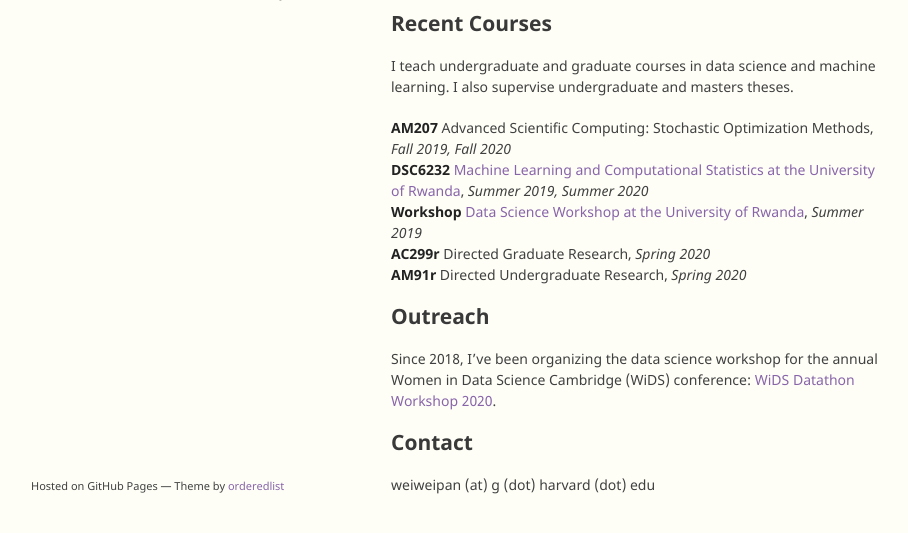
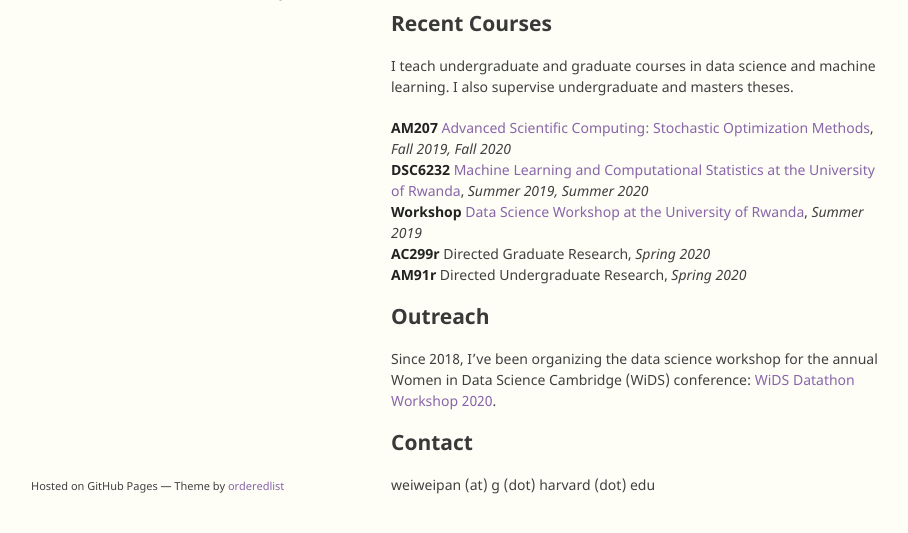
Before and after one commit to onefishy/old_webpage, a Jekyll site: the page built from index.md, in a window 1280 px wide and 900 px high, scrolled down 663 px, cut to the strip 335-868 px from the top of the window. Shown: the whole strip, without its empty margins (179-1087 px from the left). Built offline with Jekyll 4.4.1, drawn with Linux system fonts in a browser that asks for light colours; our own code applies the rules of GitHub Pages for plain Markdown files; part of the change alters nothing that is shown.

```diff
--- a/index.md
+++ b/index.md
@@ -21,7 +21,7 @@ In a former life, I did research in pure math (specifically algebraic topology)
 ## Recent Courses
 I teach undergraduate and graduate courses in data science and machine learning. I also supervise undergraduate and masters theses.
 
-**AM207** Advanced Scientific Computing: Stochastic Optimization Methods, *Fall 2019, Fall 2020*<br>
+**AM207** [Advanced Scientific Computing: Stochastic Optimization Methods](https://onefishy.github.io/am207/), *Fall 2019, Fall 2020*<br>
 **DSC6232** [Machine Learning and Computational Statistics at the University of Rwanda](https://onefishy.github.io/Rwanda-Data-Science/), *Summer 2019, Summer 2020*<br>
 **Workshop** [Data Science Workshop at the University of Rwanda](https://github.com/onefishy/rwanda_workshop), *Summer 2019*<br>
 **AC299r** Directed Graduate Research, *Spring 2020*<br>
```
